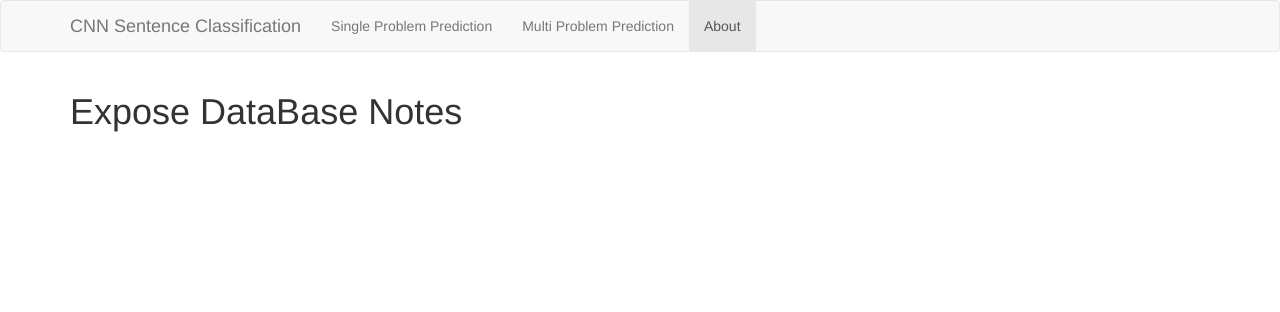
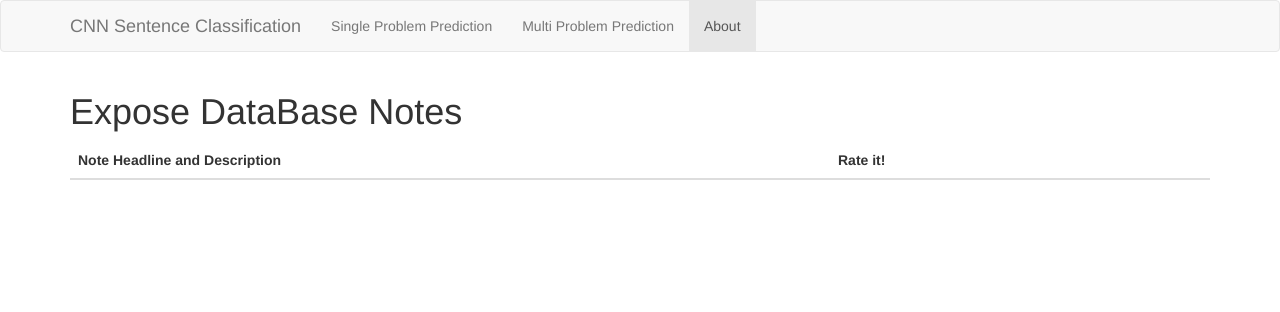
Before and after one commit to BigDaddyPanda/SmartBoi, a Flask app: page /about in a window 1280 px wide. Shown: the top 312 px of the page. Run offline with Flask 2, Linux system fonts and the light colour scheme; data that the repository does not hold is empty; parts of the project's set-up code (start-up, migrations or seed data) failed here and were passed over; some libraries are stand-ins or nearby versions.

```diff
--- a/Prototype/WebApp/app.py
+++ b/Prototype/WebApp/app.py
@@ -13,16 +13,16 @@ import requests as API_REQUESTS
 # ---------------------- Parameters section -------------------
 #
 
-# startT=timeit.default_timer()
-# data_source = "pickle"  # keras_data_set|local_dir
-# print('Load Vocabulary')
-# vocabulary = predict.load_dict(data_source)
-# print('Load Model')
-# loaded_model = predict.load_model()
-# print('Load W2V')
-# predict.load_w2v()
-# stopT=timeit.default_timer()
-# print('Load duration: {}'.format(stopT - startT))
+startT=timeit.default_timer()
+data_source = "pickle"  # keras_data_set|local_dir
+print('Load Vocabulary')
+vocabulary = predict.load_dict(data_source)
+print('Load Model')
+loaded_model = predict.load_model()
+print('Load W2V')
+predict.load_w2v()
+stopT=timeit.default_timer()
+print('Load duration: {}'.format(stopT - startT))
 
 #
 # ---------------------- Parameters end -----------------------
@@ -34,12 +34,14 @@ app = Flask(__name__, static_url_path="/models", static_folder='./models')
 def index():
     return render_template('home.html')
 
+
+
 @app.route('/qualify_notes_headline',methods=['POST'])
 def qualify_notes_headline():
     problem=request.get_json()["headline"]
     try:
         prediction = predict.predict_Problem(loaded_model, vocabulary, problem)
-        print(json.dumps(prediction, indent=4))
+        # print("Prediction Result",json.dumps(prediction, indent=4))
         prediction = prediction[0]
         prediction = prediction.tolist()[0][0]
         prediction = prediction * 100 if prediction else None
@@ -58,55 +60,48 @@ def qualify_notes_headline():
 @app.route('/test1', methods=['GET', 'POST'])
 def test1():
     server_error = True
-
     form = Test1Form(request.form)
     #print request.form
     problem = ""
     prediction = ""
     form_class = ""
     addSuccess = {}
-    try:
-        if request.method == 'POST' and form.validate() and request.form['submit'] == "Predict":
-            problem = form.problem.data
-            prediction = predict.predict_Problem(loaded_model, vocabulary, problem)
-            #print(json.dumps(prediction, indent=4))
-            prediction = prediction[0]
-            prediction = prediction.tolist()[0][0]
-            prediction = prediction * 100 if prediction else None
-            if prediction <= 40:
-                form_class = 'bg-danger'
-            elif prediction > 40 and prediction < 60:
-                form_class = 'bg-warning'
-            else:
-                form_class = 'bg-success'
-            server_error = False
+    # try:
+    if request.method == 'POST' and form.validate() and request.form['submit'] == "Predict":
+        problem = form.problem.data
+        prediction = predict.predict_Problem(loaded_model, vocabulary, problem)
+
+        # print("PREDICTION TESTED",json.dumps(prediction, indent=4))
+        prediction = prediction[0]
+        prediction = prediction.tolist()[0][0]
+        prediction = prediction * 100 if prediction else None
+        if prediction <= 40:
+            form_class = 'bg-danger'
+        elif prediction > 40 and prediction < 60:
+            form_class = 'bg-warning'
+        else:
+            form_class = 'bg-success'
+        server_error = False
 
 
-        if request.method == 'POST' and form.validate() and request.form['submit'] == "Add Problem":
-            # Add Problem to rt-polarity.pog & a non problem to rt-polarity.neg
-            success, errors = data_helpers.add_Problem(form.problem.data)
-            if success:
-                addSuccess['text'] = errors
-                addSuccess['form_class'] = 'bg-success'
-            else:
-                addSuccess['text'] = errors
-                addSuccess['form_class'] = 'bg-danger'
-            server_error = False
-
-        if request.method not in ['POST','GET'] and server_error :
-            # print("Errors to handle in one of these entities:","problem",problem,"prediction",prediction,"form_class",form_class,"addSuccess",addSuccess,"form",form,sep="\n")
-            errors = ["Ambiguos Input"]
-            form_class = 'bg-danger'
+    if request.method == 'POST' and form.validate() and request.form['submit'] == "Add Problem":
+        # Add Problem to rt-polarity.pog & a non problem to rt-polarity.neg
+        success, errors = data_helpers.add_Problem(form.problem.data)
+        if success:
+            addSuccess['text'] = errors
+            addSuccess['form_class'] = 'bg-success'
+        else:
             addSuccess['text'] = errors
             addSuccess['form_class'] = 'bg-danger'
+        server_error = False
 
-    except MemoryError:
-        errors = ["Server Memory Error"]
+    if request.method not in ['POST','GET'] and server_error :
+        # print("Errors to handle in one of these entities:","problem",problem,"prediction",prediction,"form_class",form_class,"addSuccess",addSuccess,"form",form,sep="\n")
+        errors = ["Ambiguos Input"]
         form_class = 'bg-danger'
         addSuccess['text'] = errors
         addSuccess['form_class'] = 'bg-danger'
-    finally:
-        return render_template('test1.html', problem=problem, prediction=str(prediction), form_class=form_class, addSuccess=addSuccess, form=form)
+    return render_template('test1.html', problem=problem, prediction=str(prediction), form_class=form_class, addSuccess=addSuccess, form=form)
 
 @app.route('/upload', methods=['GET', 'POST'])
 def upload():
@@ -140,8 +135,8 @@ def upload():
 def about():
     res = API_REQUESTS.get('http://localhost:5000/api/v1/expose_db_notes')
     response = res.json()
-    print("Hello",response)
     return render_template('about.html',notes=response["canvas"])
+
 
 
 class Test1Form(Form):
--- a/Prototype/WebApp/predict.py
+++ b/Prototype/WebApp/predict.py
@@ -17,6 +17,7 @@ from os.path import join, exists, split
 from gensim.models import word2vec
 from gensim.models.keyedvectors import KeyedVectors
 import pickle as pickle
+import tensorflow as tf
 
 
 # ---------------------- Parameters section -------------------
@@ -24,7 +25,7 @@ import pickle as pickle
 
 # Log Level
 os.environ['TF_CPP_MIN_LOG_LEVEL']='2'
-
+print("we coool")
 # Prepossessing parameters
 sequence_length = 400
 max_words = 5000
@@ -47,9 +48,9 @@ def load_data(data_source):
         vocabulary_inv[0] = "<PAD/>"
 
 
-    elif data_source == "pickle":
-        vocabulary_inv = pickle.load(open("./models/vocabulary.p","rb"))
-        return "","","","",vocabulary_inv
+    # elif data_source == "pickle":
+    #     vocabulary_inv = pickle.load(open(".models/vocabulary.p","rb"))
+    #     return "","","","",vocabulary_inv
     else:
         x, y, vocabulary, vocabulary_inv_list = data_helpers.load_data()
         vocabulary_inv = {key: value for key, value in enumerate(vocabulary_inv_list)}
@@ -76,6 +77,8 @@ def load_dict(data_source):
 
 def load_model():
     print("Load model...")
+
+    graph = tf.get_default_graph()
     json_file = open('./models/model.json', 'r')
     loaded_model_json = json_file.read()
     json_file.close()
@@ -84,12 +87,14 @@ def load_model():
     # evaluate loaded model on test data
     loaded_model.compile(loss='binary_crossentropy', optimizer='rmsprop', metrics=['accuracy'])
     print("Model loaded...")
+    loaded_model._make_predict_function()
     return loaded_model
 
 def load_w2v():
     model_dir = '../data'
     #model_name = "{:d}features_{:d}minwords_{:d}context".format(num_features, min_word_count, context)
     model_name = "GoogleNews-vectors-negative300.bin"
+    # model_name = "Test.bin"
     model_name = join(model_dir, model_name)
     global w2v
     if exists(model_name):
@@ -99,16 +104,18 @@ def load_w2v():
     return
 
 def predict_Problem(loaded_model, vocabulary, sentence):
+    print("sentence Before",sentence)
     sentence = sentence.split(" ")
     #print(json.dumps(vocabulary , indent=4))
     sentence = map(lambda x: data_helpers.clean_str(x), sentence)
-
+    print("sentence after",str(sentence))
     sequence_length=49
     # Schauen ob word in dictionary vorhanden ist. Falls ja dessen Index im dict einer Liste hinzufuegen
 
     startT=timeit.default_timer()
     pred=[]
     for word in sentence:
+        print("Predecting",word)
         if not word:
             continue
         x = vocabulary.get(word)
@@ -117,7 +124,11 @@ def predict_Problem(loaded_model, vocabulary, sentence):
         else:   # Testen ob in w2v ein aehnliches wort gefunden werden kann und ob dieses im Dictionary ist
             print('Word {} is not in dict'.format(word))
             #w2vList=w2v.wv.most_similar(word)
-            w2vList=w2v.most_similar(word)
+            try:
+                w2vList=w2v.most_similar(word)
+            except Exception:
+                pred.append(0)
+                continue
             for w in w2vList:
                 w=w[0]
                 print(w)
@@ -126,8 +137,7 @@ def predict_Problem(loaded_model, vocabulary, sentence):
                     pred.append(vocabulary.get(w))
                     break
     stopT=timeit.default_timer()
-    print('Prepare duration: {}'.format(stopT - startT))
-
+    print('Prepare duration: {}'.format(stopT - startT),"Result:\n",pred)
     # <PAD/> einfuegen falls word nicht im dict?
     #	else:
     #		pred.append(0)
@@ -135,8 +145,9 @@ def predict_Problem(loaded_model, vocabulary, sentence):
     #print("test1")
     #print(json.dumps(pred, indent=4))
     # Die eben erzeugte Liste mit 0 --> <PAD/> auf die Laenge der sequence_length (400) auffuellen
-    iter = sequence_length - len(pred)
-    for x in range(0, iter):
+
+    empty_spaces = sequence_length - len(pred)
+    for x in range(0, empty_spaces):
         pred.append(0)
 
     #print("test2")
@@ -144,14 +155,14 @@ def predict_Problem(loaded_model, vocabulary, sentence):
     # Liste zu Numpy array konvertieren
     pred = np.array(pred)
     pred = pred[None, :]
-    #print(json.dumps(pred, indent=4))
+    # print("Liste zu Numpy",json.dumps(pred, indent=4))
     pred.T
 
     #print("test3")
     #print(pred)
     #print(json.dumps(pred, indent=4))
 
-    #print("Pred before: ")
+    print("Pred before: ")
     startT=timeit.default_timer()
     prediction = loaded_model.predict(pred, verbose=1)
     stopT=timeit.default_timer()
--- a/Prototype/WebApp/templates/about.html
+++ b/Prototype/WebApp/templates/about.html
@@ -1,10 +1,34 @@
 {% extends 'layout.html' %}
 
 {% block body %}
-  <h1>Expose DataBase Notes</h1>
-  {% if notes!=""%}
-  {%for note in notes %}
-  <span class="help-inline">{{ note }}</span>
-  {%endfor%}
-  {%endif%}
+    <h1>Expose DataBase Notes</h1>
+    {% if notes!="" %}
+        <table class="table table-hover table-sm">
+            <thead>
+            <tr>
+                <th scope="col" class="col-xs-8">Note Headline and Description</th>
+                <th scope="col">Rate it!</th>
+            </tr>
+            </thead>
+            <tbody>
+            {% for note in notes %}
+                <tr>
+                    <td>
+                        <blockquote class="blockquote">
+                            <footer class="blockquote-footer"><cite title="Source Title">{{ note[0] }}</cite></footer>
+                            <p class="mb-0">{{ note[1] }}</p>
+                        </blockquote>
+
+                    </td>
+                    <td>
+                        <button type="button" class="btn btn-sm btn-success">Good</button>
+                        <button type="button" class="btn btn-sm btn-danger">Bad</button>
+                        <button type="button" class="btn btn-sm btn-warning">Average</button>
+                    </td>
+                </tr>
+            {% endfor %}
+            </tbody>
+        </table>
+
+    {% endif %}
 {% endblock %}
--- a/Prototype/WebApp/templates/test1.html
+++ b/Prototype/WebApp/templates/test1.html
@@ -32,10 +32,10 @@
   </form>
 
   <div>
-  <img alt='acc image' src="{{url_for('static', filename='test1_acc.png')}}" width="45%" >
-  <img alt='loss image' src="{{url_for('static', filename='test1_loss.png')}}" width="45%" >
+  <img alt='acc image' src="{{url_for('static', filename='acc.png')}}" width="45%" >
+  <img alt='loss image' src="{{url_for('static', filename='loss.png')}}" width="45%" >
 </div>
-  <img alt='model image' src="{{url_for('static', filename='test1_model.png')}}" width='100%'>
+  <img alt='model image' src="{{url_for('static', filename='model.png')}}" width='100%'>
 
   <p>Description:</p>
   <p></p>
```
Also changed, not shown: requirement.txt (added, +8 -0 lines), 1 other file.
